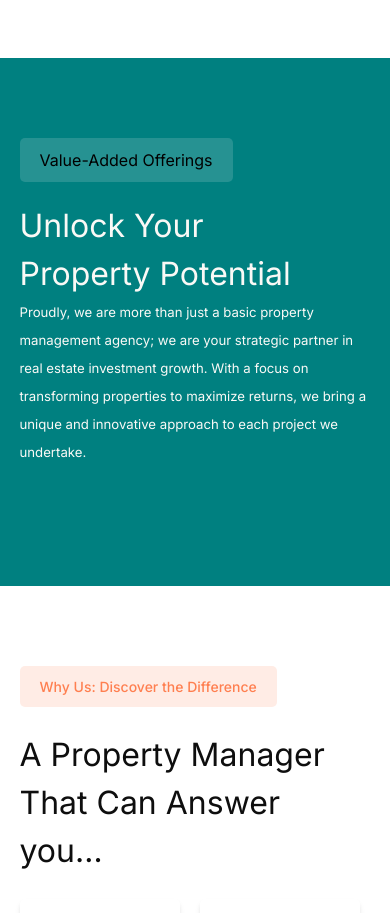
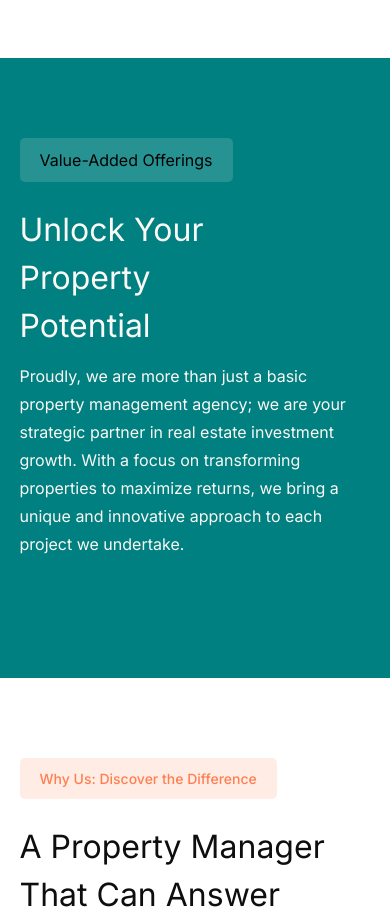
Before and after one commit to muhammadrazaq33/realstate2, a Next.js app: page / in a window 390 px wide. Shown: the part 1440-2353 px from the top of the page. Built offline with nearby package versions, Linux system fonts and the light colour scheme.

Commit message:
Unlock section Title responsiveness completed

```diff
--- a/app/Components/Cards/UnlockCards.js
+++ b/app/Components/Cards/UnlockCards.js
@@ -4,7 +4,7 @@ const UnlockCards = ({ UCards }) => {
   return (
     <>
       {UCards.map((card) => {
-        const [id, img, text] = card;
+        const { id, img, text } = card;
         return (
           <article
             key={id}
--- a/app/Components/Unlock.js
+++ b/app/Components/Unlock.js
@@ -7,17 +7,17 @@ const Unlock = () => {
     <div className="bg-[#008080]">
       <section className="py-[5rem] flex flex-col gap-10">
         {/* Title --------> */}
-        <div className="sm:flex justify-between items-center">
-          <article className="flex flex-col gap-5 items-start">
+        <div className="md:flex justify-between items-start gap-8">
+          <article className="flex flex-col gap-6 md:gap-5 items-start">
             <button className="HeroCardBg py-[0.625rem] px-[1.25rem]">
               Value-Added Offerings
             </button>
-            <h3 className="text-[#FAF9F6] text-[2rem] font-normal max-w-[20rem]">
+            <h3 className="text-[#FAF9F6] text-[2rem] font-normal w-full max-w-[16rem] lg:max-w-[20rem]">
               Unlock Your Property Potential
             </h3>
           </article>
           <article>
-            <p className="text-[#FAF9F6] text-[0.825rem] max-w-[31rem] leading-[1.75rem]">
+            <p className="text-[#FAF9F6] lg:text-[1.1rem] md:text-[0.975rem] w-full lg:max-w-[31rem] md:max-w-[22rem] leading-[1.75rem] md:mt-0 mt-3">
               Proudly, we are more than just a basic property management agency;
               we are your strategic partner in real estate investment growth.
               With a focus on transforming properties to maximize returns, we
--- a/app/Data.js
+++ b/app/Data.js
@@ -310,27 +310,27 @@ export const UCards = [
   },
   {
     id: 2,
-    img: "/Assets/image_3.png",
+    img: "/Assets/image_6.png",
     text: "Interior Painting",
   },
   {
     id: 3,
-    img: "/Assets/image_4.png",
+    img: "/Assets/image_8.png",
     text: "Upgrade Fixtures and Hardware",
   },
   {
     id: 4,
-    img: "/Assets/image_5.png",
+    img: "/Assets/image_2.png",
     text: "Kitchen and Bathroom Improvements ",
   },
   {
     id: 5,
-    img: "/Assets/image_6.png",
+    img: "/Assets/image_8.png",
     text: "Flooring",
   },
   {
     id: 6,
-    img: "/Assets/image_7.png",
+    img: "/Assets/image_9.png",
     text: "Maximize Space and Light",
   },
   {
```
